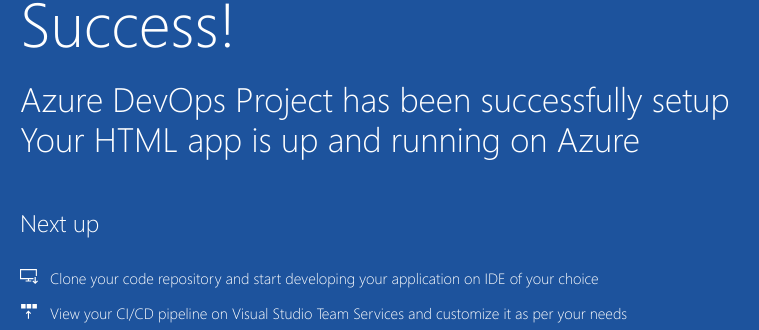
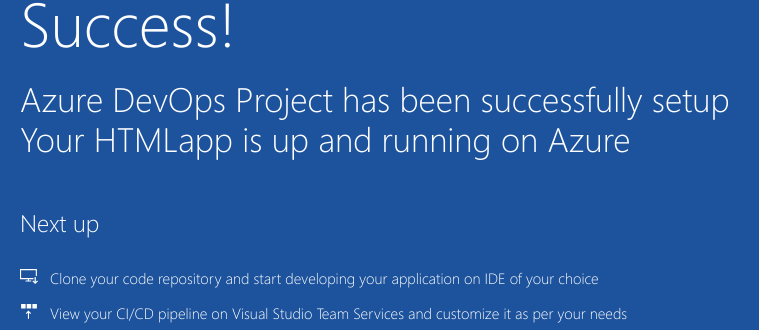
Before and after one commit to PriyaV-github/ContTraining_Mod2_Sample_Project, a plain HTML site: page index.html in a window 1280 px wide. Shown: the part 392-722 px from the top of the page, 205-964 px from the left. Drawn offline with Linux system fonts and the light colour scheme.

Commit message:
Mike's update

```diff
--- a/index.html
+++ b/index.html
@@ -20,7 +20,7 @@
             <div class="content-body">
                 <div class="success-text">Success!</div>
                 <div class="description line-1"> Azure DevOps Project has been successfully setup</div>
-                <div class="description line-2"> Your HTML app is up and running on Azure</div>
+                <div class="description line-2"> Your HTMLapp is up and running on Azure</div>
                 <div class="next-steps-container">
                     <div class="next-steps-header">Next up</div>
                     <div class="next-steps-body">
```
